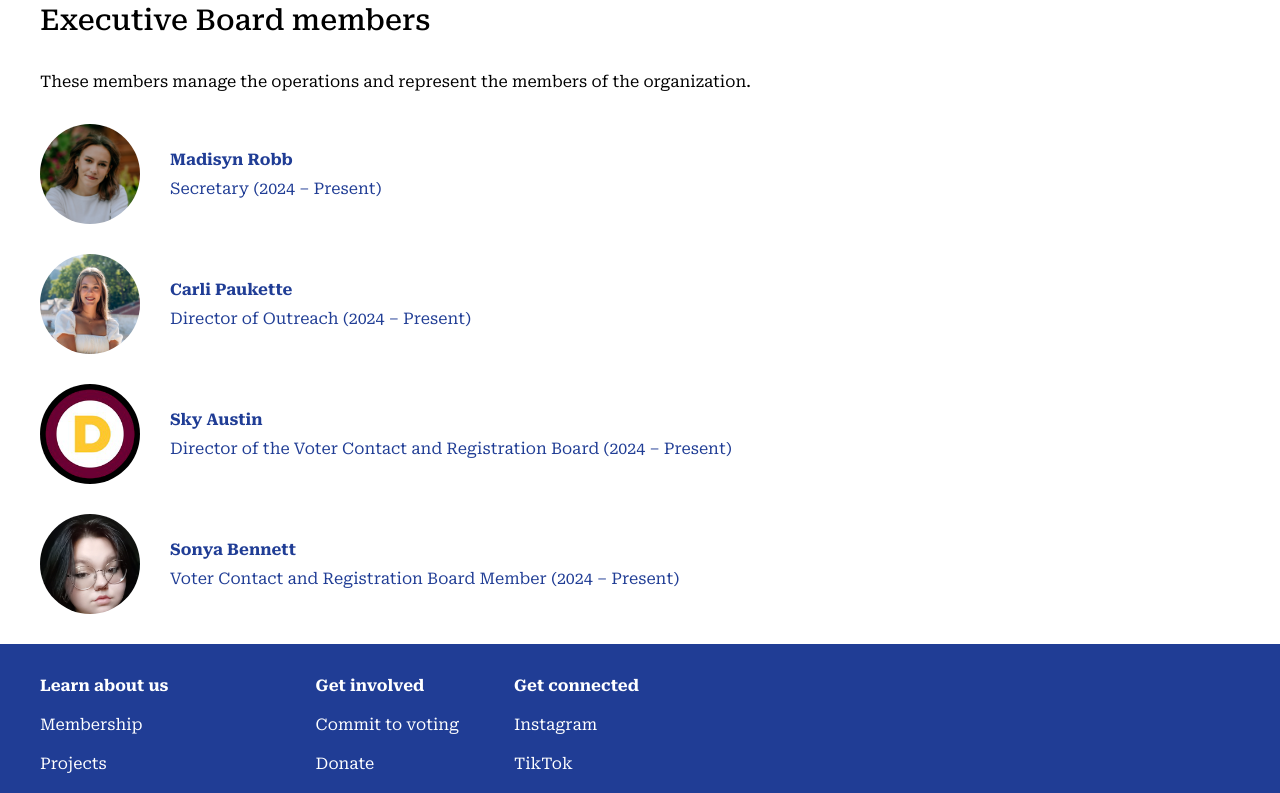
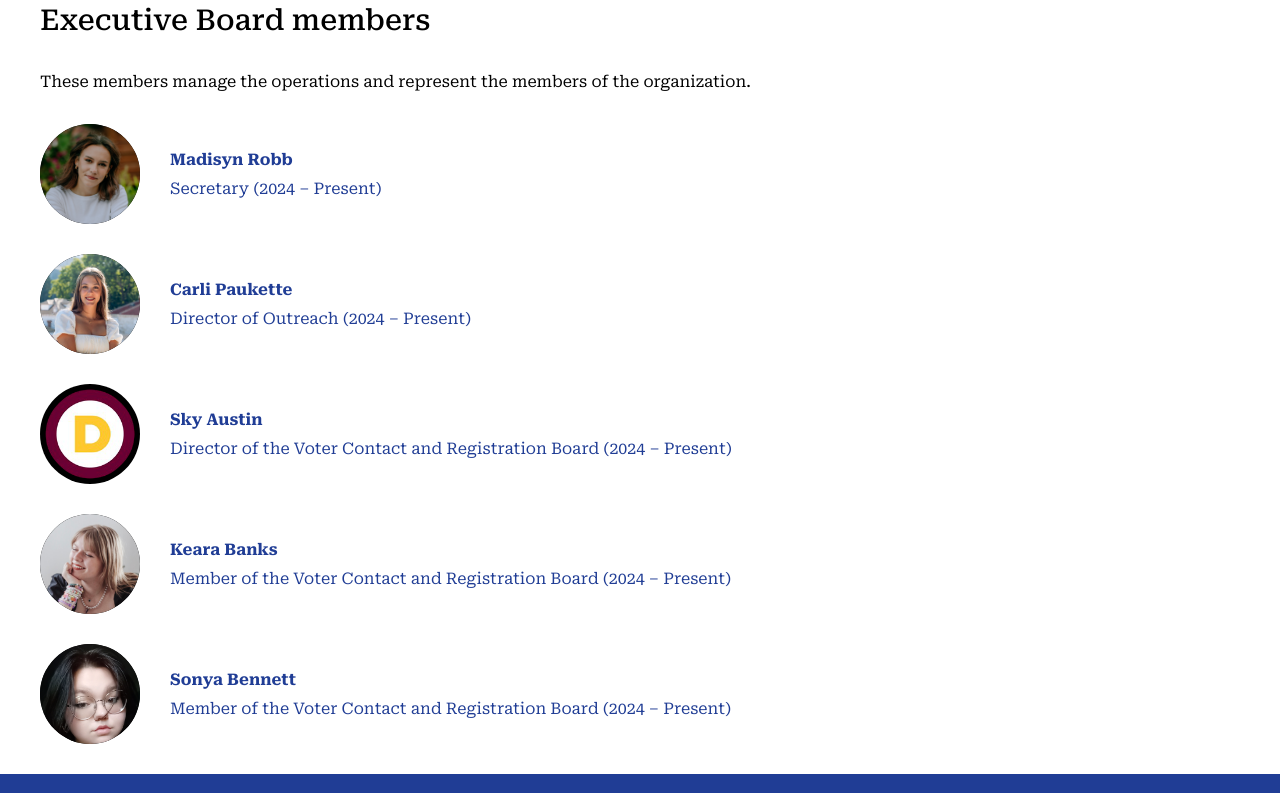
Before and after one commit to cmichdemocrats/website, a React app: page /membership in a window 1280 px wide. Shown: the part 760-1553 px from the top of the page. Built offline with nearby package versions, Linux system fonts and the light colour scheme.

Commit message:
Add Keara

```diff
--- a/src/pages/MemberPage/MemberPage.module.css
+++ b/src/pages/MemberPage/MemberPage.module.css
@@ -18,9 +18,15 @@
   color: white;
 }
 
-#main > section:first-of-type > img {
+#imageContainer {
   height: 200px;
   width: 200px;
   border-radius: 100%;
+  flex-shrink: 0;
+  background-color: black;
+  overflow: hidden;
+}
+
+#imageContainer > img {
   object-fit: cover;
 }
--- a/src/pages/MemberPage/MemberPage.tsx
+++ b/src/pages/MemberPage/MemberPage.tsx
@@ -69,9 +69,12 @@ export default function MemberPage() {
     return (
       <main id={styles.main}>
         <section>
-          <img src={imageSource} style={{
-            objectPosition: `${member.objectPosition[0]}px ${member.objectPosition[1]}px`
-          }} />
+          <section id={styles.imageContainer}>
+            <img src={imageSource} style={{
+              objectPosition: `${member.objectPosition[0] * 2}px ${member.objectPosition[1] * 2}px`,
+              width: member.width ? `${member.width}%` : undefined
+            }} />
+          </section>
           <h1>{member.name}</h1>
           <p>{member.title} of the College Democrats at Central Michigan University</p>
         </section>
--- a/src/pages/MembershipPage/MembershipPage.tsx
+++ b/src/pages/MembershipPage/MembershipPage.tsx
@@ -39,7 +39,9 @@ export default function MembershipPage() {
             name={member.name}
             title={member.title}
             term={member.term}
-            imageSource={imageSourceModule.default} />
+            imageSource={imageSourceModule.default}
+            objectPosition={member.objectPosition}
+            imageWidth={member.width} />
         )
 
       }
--- a/src/pages/MembershipPage/components/MemberButton/MemberButton.tsx
+++ b/src/pages/MembershipPage/components/MemberButton/MemberButton.tsx
@@ -7,6 +7,8 @@ export interface MemberButtonProperties {
   name: string;
   title: string;
   term: string;
+  objectPosition: number[];
+  imageWidth?: number;
 }
 
 export default function MemberButton(props: MemberButtonProperties) {
@@ -15,7 +17,10 @@ export default function MemberButton(props: MemberButtonProperties) {
     <li className={styles.item}>
       <Link to={`/membership/${props.name.replaceAll(" ", "-").toLowerCase()}`}>
         <section className={styles.imageContainer}>
-          <img src={props.imageSource} />
+          <img src={props.imageSource} style={{
+            objectPosition: `${props.objectPosition[0]}px ${props.objectPosition[1]}px`,
+            width: props.imageWidth ? `${props.imageWidth}%` : undefined
+          }} />
         </section>
         <section>
           <b>{props.name}</b>
--- a/src/pages/MembershipPage/members.json
+++ b/src/pages/MembershipPage/members.json
@@ -24,8 +24,17 @@
     "emailAddress": "austi2sk@cmich.edu"
   },
   {
+    "name": "Keara Banks",
+    "title": "Member of the Voter Contact and Registration Board",
+    "term": "2024 – Present",
+    "description": "Keara Banks is a political science major with a minor in public law and leadership. She shows her passion for civic engagement by working on voter contact and registration. Keara hopes to influence policy and promote democratic participation. Additionally in her future career empower voters through law and leadership. She is also involved in CMU Pom, LAS, and CM Life.",
+    "objectPosition": [-100, -60],
+    "width": 230,
+    "emailAddress": "banks1kw@cmich.edu"
+  },
+  {
     "name": "Sonya Bennett",
-    "title": "Voter Contact and Registration Board Member",
+    "title": "Member of the Voter Contact and Registration Board",
     "term": "2024 – Present",
     "description": "Hi, I'm Sonya Bennett. I'm apart of the CMU Dems Executive Board, specifically voter contact and registration. I'm currently a freshman going for a Bachelor of Fine Arts, Theater: Design and Tech within the College of Arts and Media. Along with my passion of theater another one of my goals in life is to make a difference whether that's through politics or just making a person smile. Things I do outside of the CMU Dems are, of course, any production I can be involved in, going to football games, and hanging with friends.",
     "objectPosition": [0, 0],
```
Also changed, not shown: src/pages/MembershipPage/images/keara-banks.jpg (added).
